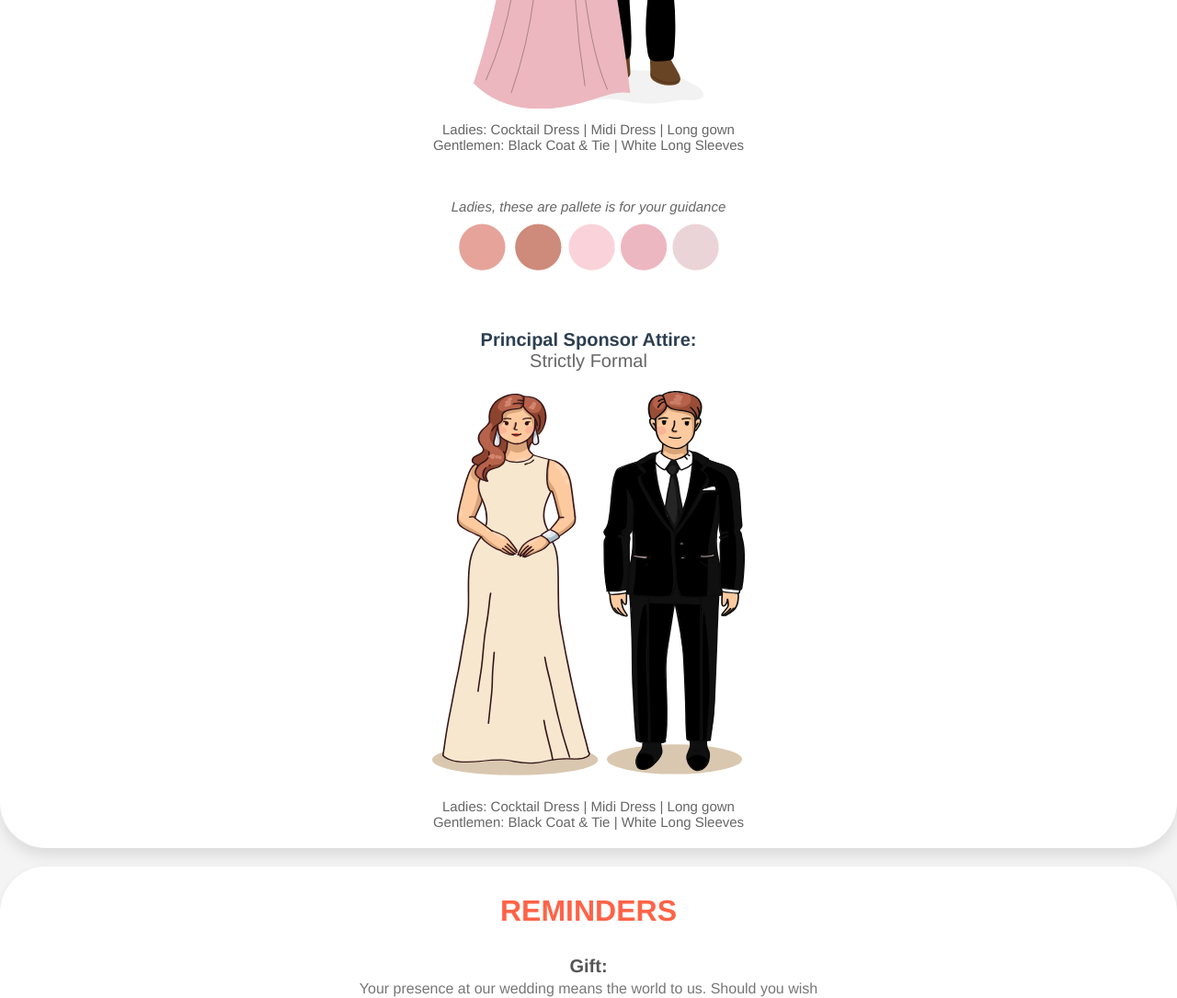
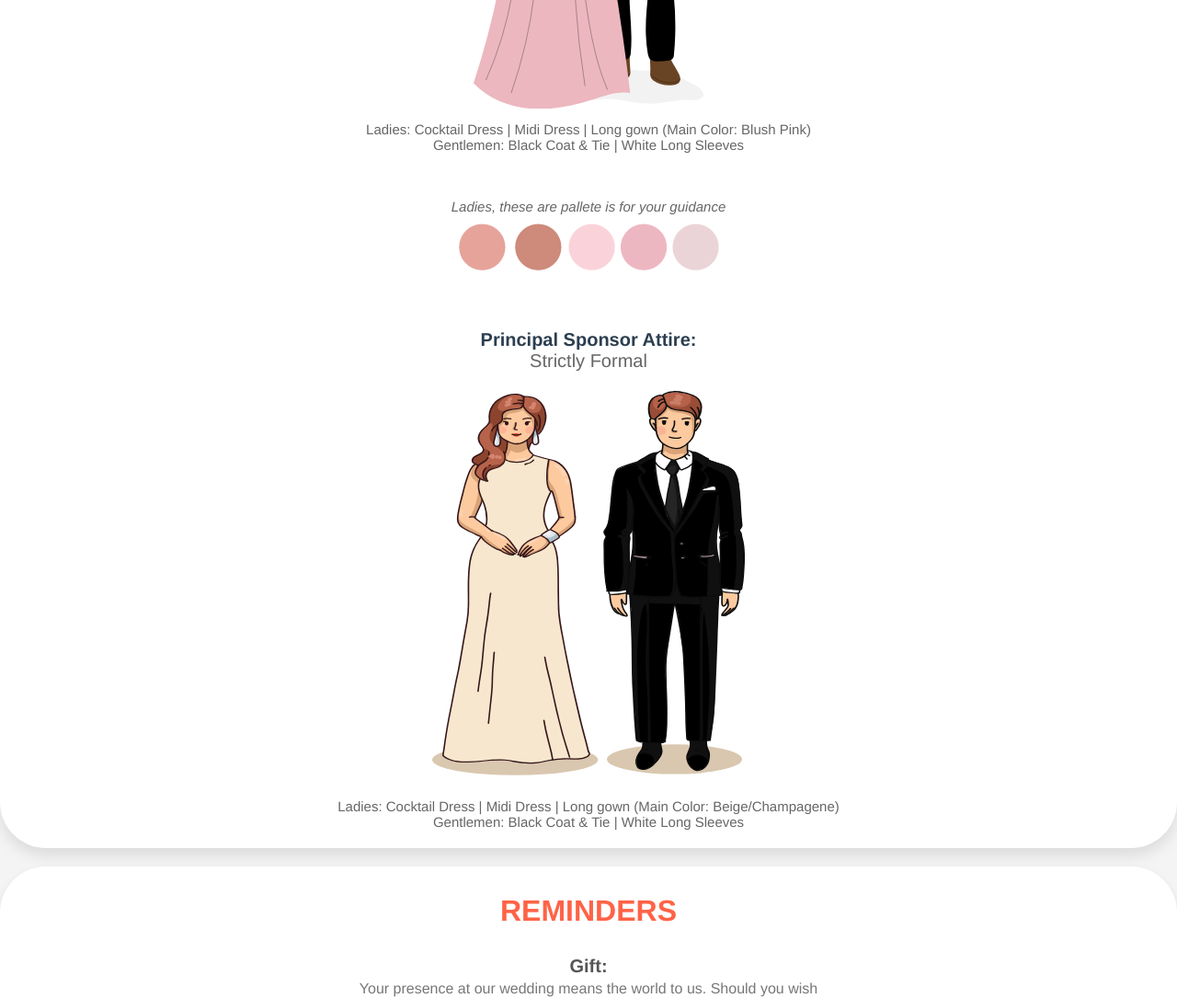
Before and after one commit to aquinojose/aquinojose.github.io, a plain HTML site: page wedding-details.html in a window 1280 px wide. Shown: the part 1740-2825 px from the top of the page at 92% size. Drawn offline with Linux system fonts and the light colour scheme.

Commit message:
Update wedding-details.html

```diff
--- a/wedding-details.html
+++ b/wedding-details.html
@@ -60,7 +60,7 @@
         <div class="attire-heading">Attire:</div>
         <div class="attire-guidelines1">Strictly Formal</div>
         <img class="wedding-attire1" src="wedding-attire-svg.svg" alt="wedding-attire-guest">
-        <div class="attire-guidelines2">Ladies: Cocktail Dress | Midi Dress | Long gown</div>
+        <div class="attire-guidelines2">Ladies: Cocktail Dress | Midi Dress | Long gown (Main Color: Blush Pink)</div>
         <div class="attire-guidelines3">Gentlemen: Black Coat & Tie | White Long Sleeves</div>
         <div class="ladies-guidance">Ladies, these are pallete is for your guidance</div>
         <img src="pallete.png" alt="pallete" class="pallete">
@@ -68,7 +68,7 @@
         <div class="attire-heading">Principal Sponsor Attire:</div>
         <div class="attire-guidelines1">Strictly Formal</div>
         <img class="wedding-attire2" src="principal-sponsor.svg" alt="wedding-attire-principal">
-        <div class="attire-guidelines2">Ladies: Cocktail Dress | Midi Dress | Long gown</div>
+        <div class="attire-guidelines2">Ladies: Cocktail Dress | Midi Dress | Long gown (Main Color: Beige/Champagene)</div>
         <div class="attire-guidelines3">Gentlemen: Black Coat & Tie | White Long Sleeves</div>
     </div>
 
```
